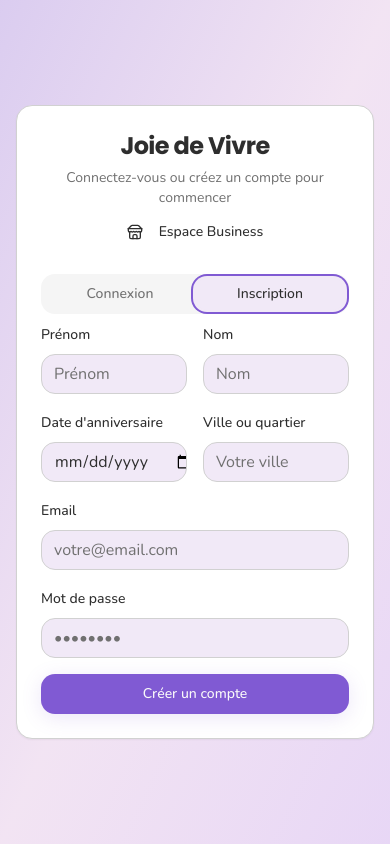
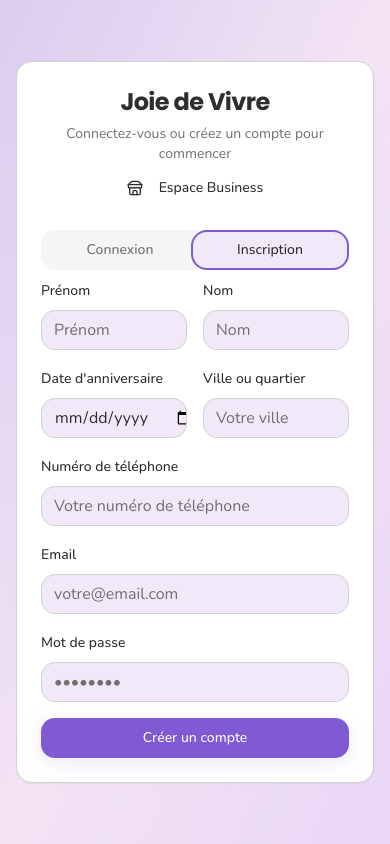
Before and after one commit to ecacertified-jpg/pixl-parade-page, a React (Vite) app: page /auth in a window 390 px wide. Both pictures are taken after a click on the tab "Inscription". Built offline with nearby package versions, Linux system fonts and the light colour scheme.

Commit message:
Add phone number input field

```diff
--- a/src/pages/Auth.tsx
+++ b/src/pages/Auth.tsx
@@ -22,6 +22,7 @@ const authSchema = z.object({
   lastName: z.string().min(1, 'Le nom est requis').optional(),
   birthday: z.string().optional(),
   city: z.string().min(1, 'La ville est requise').optional(),
+  phone: z.string().optional(),
 });
 
 type AuthFormData = z.infer<typeof authSchema>;
@@ -107,6 +108,7 @@ const Auth = () => {
             last_name: data.lastName,
             birthday: data.birthday,
             city: data.city,
+            phone: data.phone,
           },
         },
       });
@@ -258,6 +260,19 @@ const Auth = () => {
                 </div>
 
                 <div className="space-y-2">
+                  <Label htmlFor="phone">Numéro de téléphone</Label>
+                  <Input
+                    id="phone"
+                    type="tel"
+                    placeholder="Votre numéro de téléphone"
+                    {...register('phone')}
+                  />
+                  {errors.phone && (
+                    <p className="text-sm text-destructive">{errors.phone.message}</p>
+                  )}
+                </div>
+
+                <div className="space-y-2">
                   <Label htmlFor="email">Email</Label>
                   <Input
                     id="email"
```
